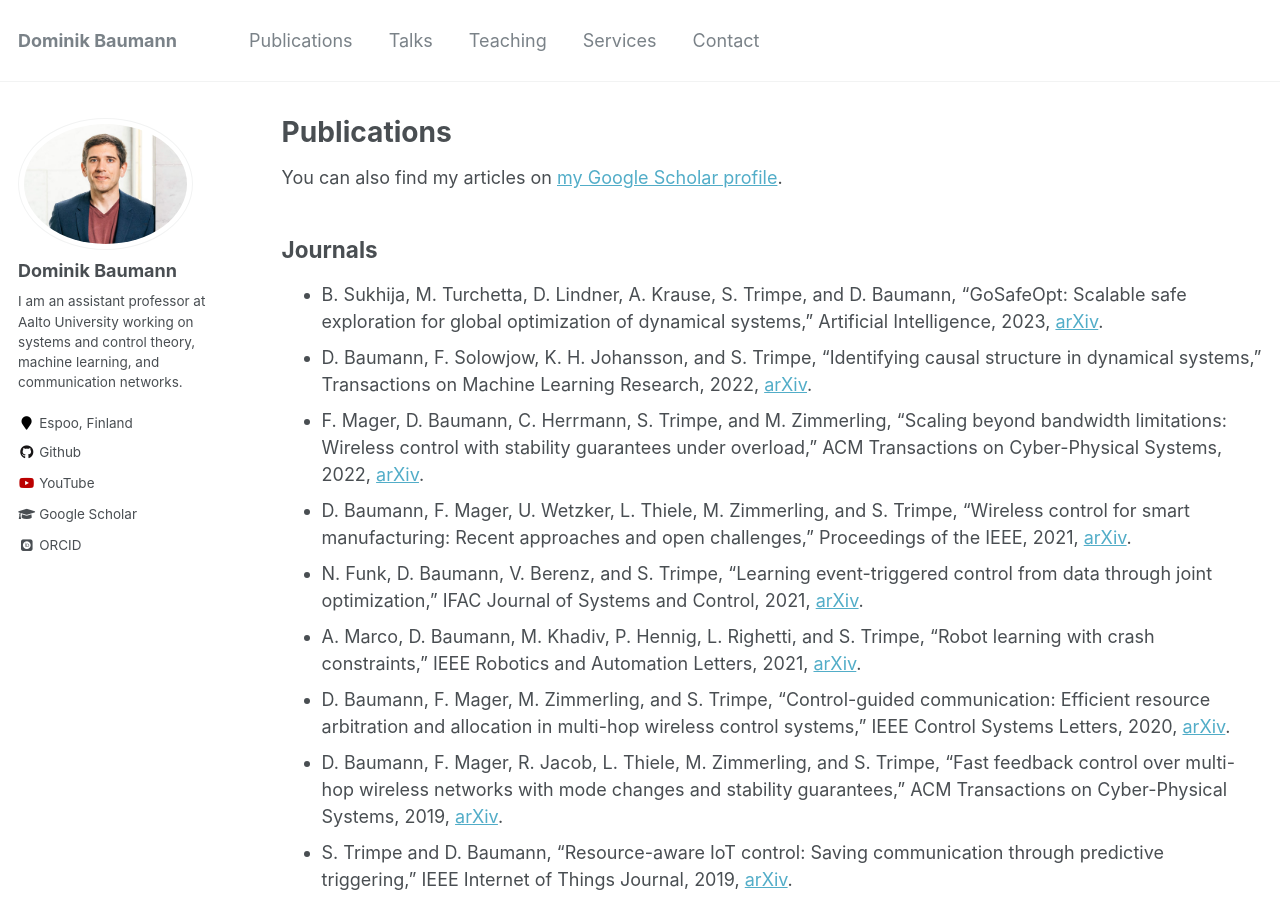
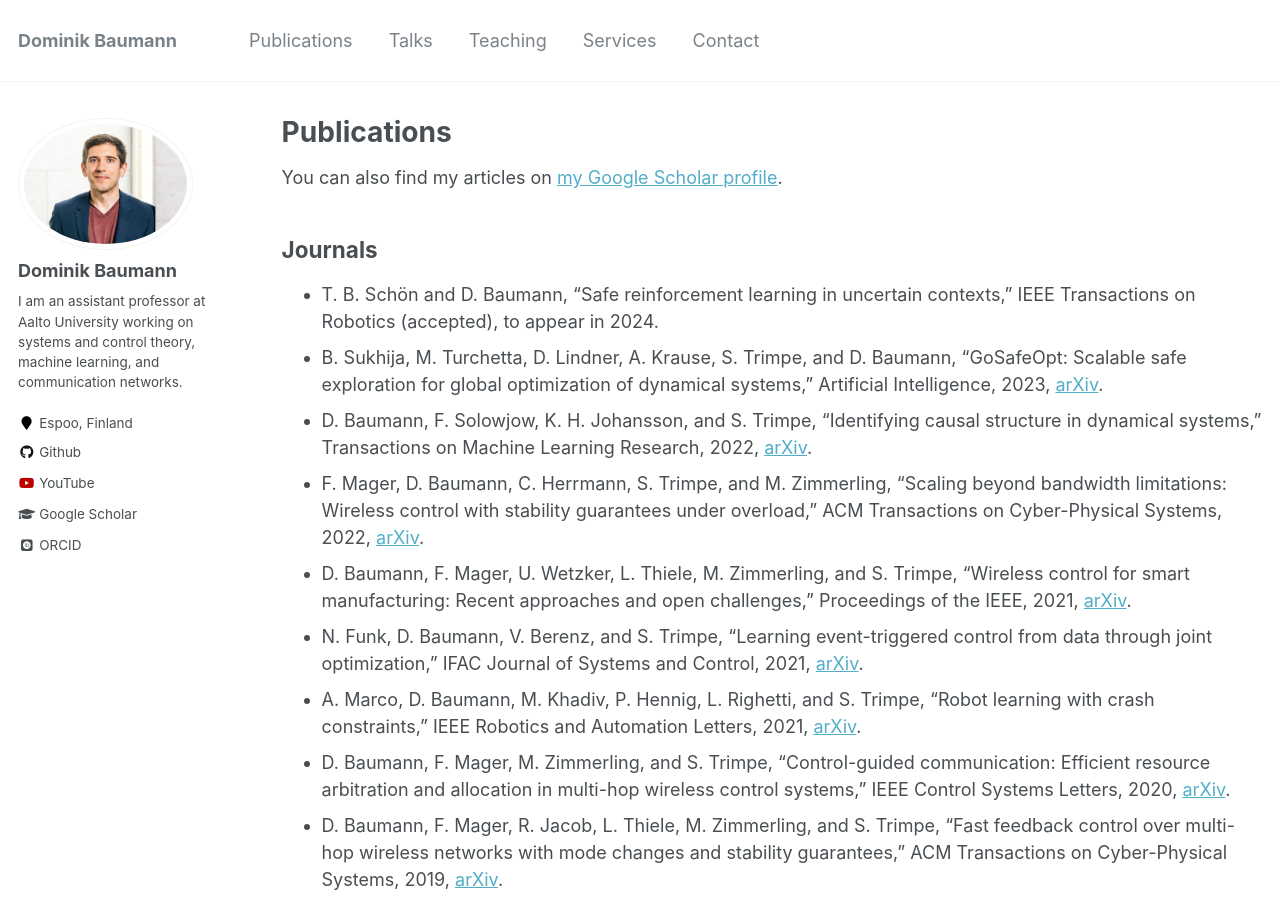
Before and after one commit to baumanndominik/baumanndominik.github.io, a Jekyll site: the page built from _pages/publications.md, in a window 1280 px wide and 900 px high. Built offline with Jekyll 4.4.1, drawn with Linux system fonts in a browser that asks for light colours; some web fonts are replaced.

Commit message:
new paper accepted

```diff
--- a/_pages/publications.md
+++ b/_pages/publications.md
@@ -9,6 +9,7 @@ You can also find my articles on [my Google Scholar profile](https://scholar.goo
 
 ## Journals
 
+* T. B. Schön and D. Baumann, "Safe reinforcement learning in uncertain contexts," IEEE Transactions on Robotics (accepted), to appear in 2024.
 * B. Sukhija, M. Turchetta, D. Lindner, A. Krause, S. Trimpe, and D. Baumann, "GoSafeOpt: Scalable safe exploration for global optimization of dynamical systems," Artificial Intelligence, 2023, [arXiv](https://arxiv.org/abs/2201.09562).
 * D. Baumann, F. Solowjow, K. H. Johansson, and S. Trimpe, "Identifying causal structure in dynamical systems," Transactions on Machine Learning Research, 2022, [arXiv](https://arxiv.org/abs/2006.03906).
 * F. Mager, D. Baumann, C. Herrmann, S. Trimpe, and M. Zimmerling, “Scaling beyond bandwidth limitations: Wireless control with stability guarantees under overload,” ACM Transactions on Cyber-Physical Systems, 2022, [arXiv](https://arxiv.org/abs/2104.07989).
```
